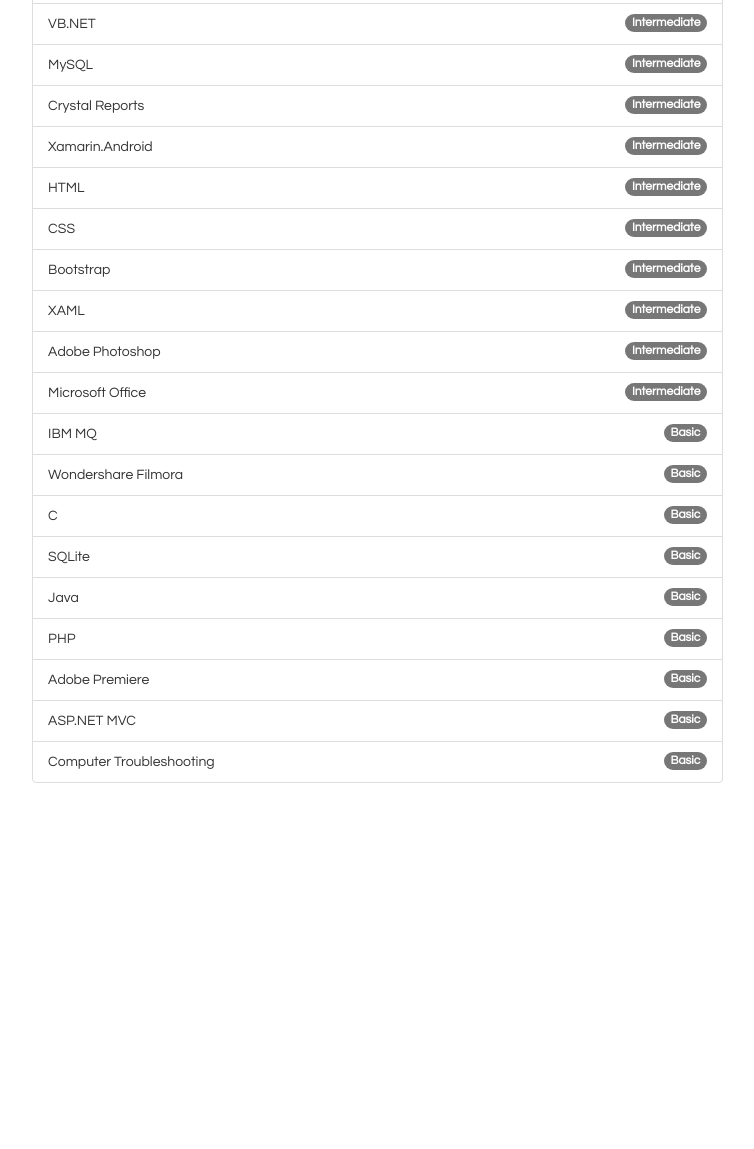
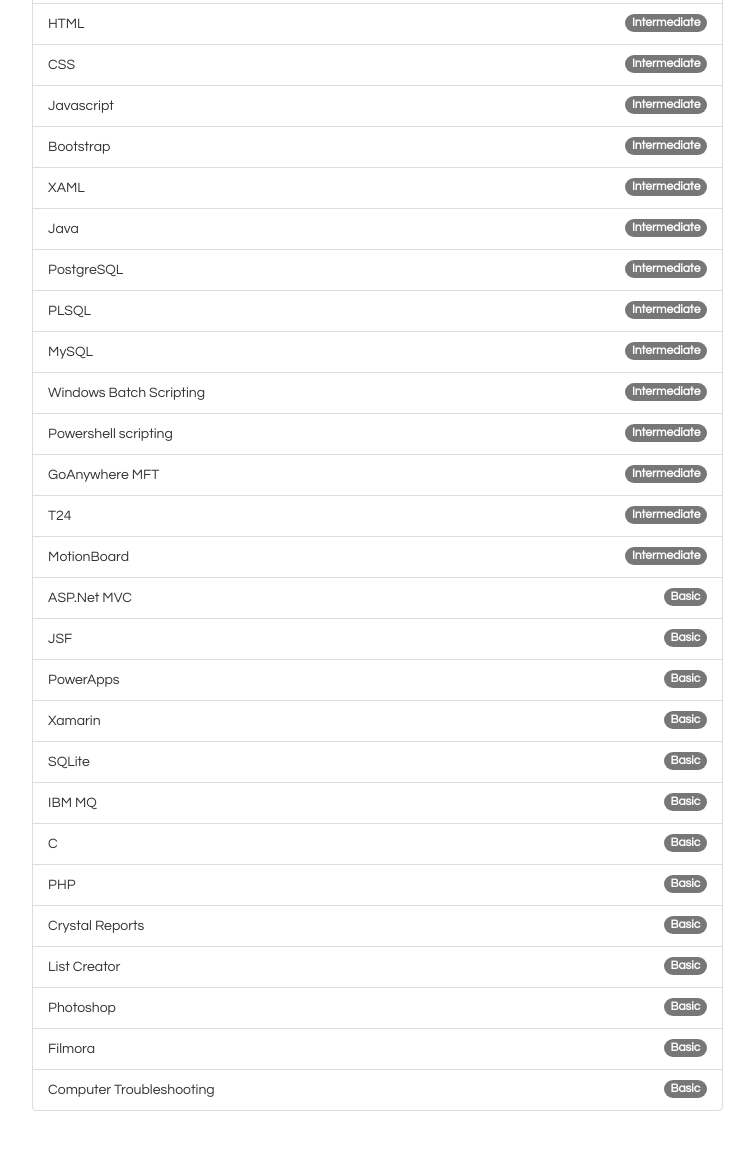
Before and after one commit to MacdoMagat/OnlinePortfolio, a plain HTML site: page skills.html in a window 1280 px wide. Shown: the part 633-1782 px from the top of the page, without its empty margins (401-1155 px from the left). Before the commit the page ends 1486 px from the top, so only its background shows below. Drawn offline with Linux system fonts and the light colour scheme.

Commit message:
Updated skills.html and resume resource

```diff
--- a/skills.html
+++ b/skills.html
@@ -60,7 +60,7 @@
                     <li class="active"><a href="skills.html">Skills</a></li>
                     <li><a href="about.html">About</a></li>
                     <li><a href="contact.html">Contact</a></li>
-                    <li><a href="Marc Dominic Magat (Resume).pdf" target="_blank">View Resume</a></li>
+                    <li><a href="resources\Marc Dominic Magat (Resume).pdf" target="_blank">View Resume</a></li>
                 </ul>
                 <hr>
                 <br>
@@ -71,30 +71,38 @@
                     <h1>Skills</h1>
                 </div>
                 <ul class="list-group col-sm-10 col-sm-offset-1 col-xs-10 col-xs-offset-1" style="margin-bottom:5em;">
+                    <li class="list-group-item">.NET Framework<span class="badge">Advance</span></li>
                     <li class="list-group-item">C#<span class="badge">Advance</span></li>
+                    <li class="list-group-item">VB.Net<span class="badge">Advance</span></li>
+                    <li class="list-group-item">WinForms<span class="badge">Advance</span></li>
                     <li class="list-group-item">MS SQL<span class="badge">Advance</span></li>
-                    <li class="list-group-item">ASP.Net (Classic)<span class="badge">Intermediate</span></li>
+                    <li class="list-group-item">ASP.Net Classic<span class="badge">Intermediate</span></li>
+                    <li class="list-group-item">HTML<span class="badge">Intermediate</span></li>
+                    <li class="list-group-item">CSS<span class="badge">Intermediate</span></li>
                     <li class="list-group-item">Javascript<span class="badge">Intermediate</span></li>
+                    <li class="list-group-item">Bootstrap<span class="badge">Intermediate</span></li>
+                    <li class="list-group-item">XAML<span class="badge">Intermediate</span></li>
+                    <li class="list-group-item">Java<span class="badge">Intermediate</span></li>
+                    <li class="list-group-item">PostgreSQL<span class="badge">Intermediate</span></li>
+                    <li class="list-group-item">PLSQL<span class="badge">Intermediate</span></li>
+                    <li class="list-group-item">MySQL<span class="badge">Intermediate</span></li>
+                    <li class="list-group-item">Windows Batch Scripting<span class="badge">Intermediate</span></li>
+                    <li class="list-group-item">Powershell scripting<span class="badge">Intermediate</span></li>
                     <li class="list-group-item">GoAnywhere MFT<span class="badge">Intermediate</span></li>
                     <li class="list-group-item">T24<span class="badge">Intermediate</span></li>
-                    <li class="list-group-item">VB.NET<span class="badge">Intermediate</span></li>
-                    <li class="list-group-item">MySQL<span class="badge">Intermediate</span></li>
-                    <li class="list-group-item">Crystal Reports<span class="badge">Intermediate</span></li>
-                    <li class="list-group-item">Xamarin.Android<span class="badge">Intermediate</span></li>
-                    <li class="list-group-item">HTML<span class="badge">Intermediate</span></li>
-                    <li class="list-group-item">CSS<span class="badge">Intermediate</span></li>
-                    <li class="list-group-item">Bootstrap<span class="badge">Intermediate</span></li>
-                    <li class="list-group-item">XAML<span class="badge">Intermediate</span></li>
-                    <li class="list-group-item">Adobe Photoshop<span class="badge">Intermediate</span></li>
-                    <li class="list-group-item">Microsoft Office<span class="badge">Intermediate</span></li>
+                    <li class="list-group-item">MotionBoard<span class="badge">Intermediate</span></li>
+                    <li class="list-group-item">ASP.Net MVC<span class="badge">Basic</span></li>
+                    <li class="list-group-item">JSF<span class="badge">Basic</span></li>
+                    <li class="list-group-item">PowerApps<span class="badge">Basic</span></li>
+                    <li class="list-group-item">Xamarin<span class="badge">Basic</span></li>
+                    <li class="list-group-item">SQLite  <span class="badge">Basic</span></li>
                     <li class="list-group-item">IBM MQ<span class="badge">Basic</span></li>
-                    <li class="list-group-item">Wondershare Filmora<span class="badge">Basic</span></li>
                     <li class="list-group-item">C<span class="badge">Basic</span></li>
-                    <li class="list-group-item">SQLite<span class="badge">Basic</span></li>
-                    <li class="list-group-item">Java<span class="badge">Basic</span></li>
                     <li class="list-group-item">PHP<span class="badge">Basic</span></li>
-                    <li class="list-group-item">Adobe Premiere<span class="badge">Basic</span></li>
-                    <li class="list-group-item">ASP.NET MVC<span class="badge">Basic</span></li>
+                    <li class="list-group-item">Crystal Reports<span class="badge">Basic</span></li>
+                    <li class="list-group-item">List Creator<span class="badge">Basic</span></li>
+                    <li class="list-group-item">Photoshop<span class="badge">Basic</span></li>
+                    <li class="list-group-item">Filmora<span class="badge">Basic</span></li>
                     <li class="list-group-item">Computer Troubleshooting<span class="badge">Basic</span></li>
                 </ul>
             </div>
```
Also changed, not shown: about.html (+1 -1 lines), awardsandachievements.html (+1 -1 lines), contact.html (+1 -1 lines), experience.html (+1 -1 lines), index.html (+1 -1 lines), projects.html (+1 -1 lines), 3 other files.
